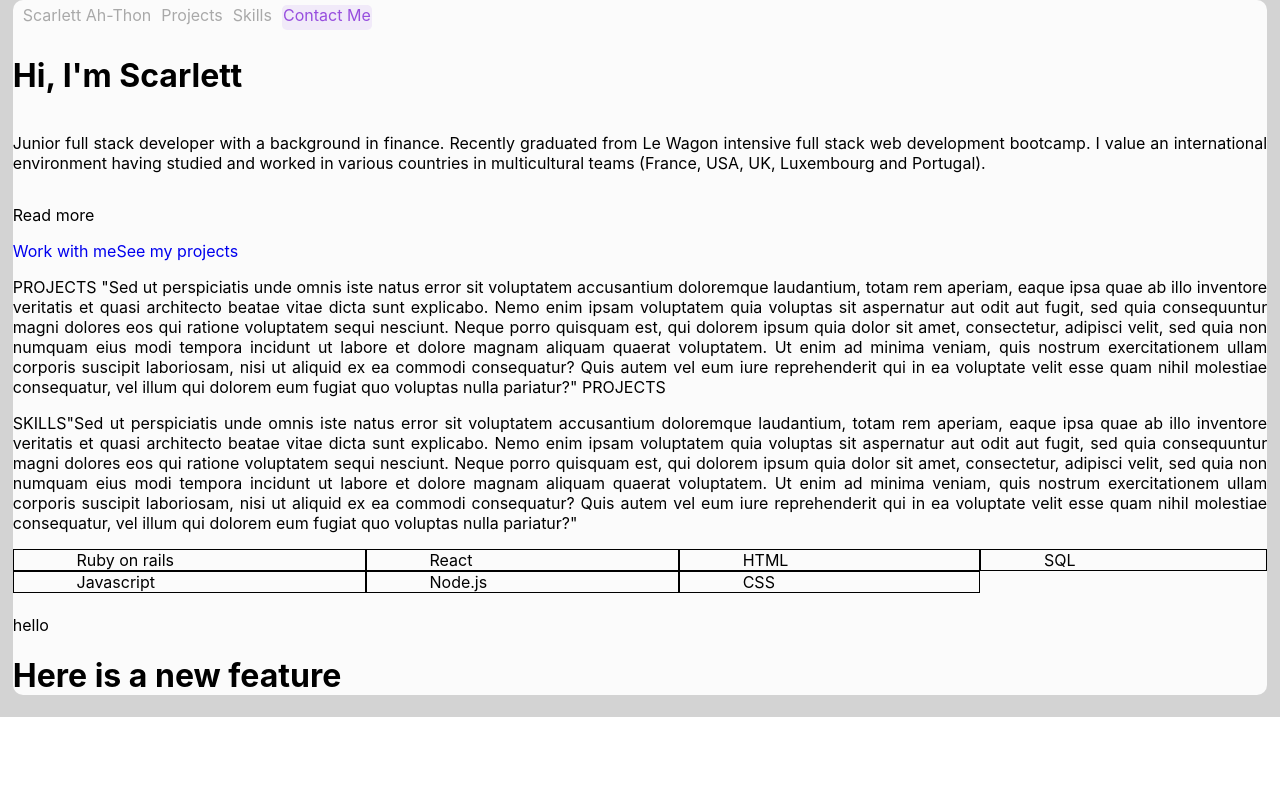
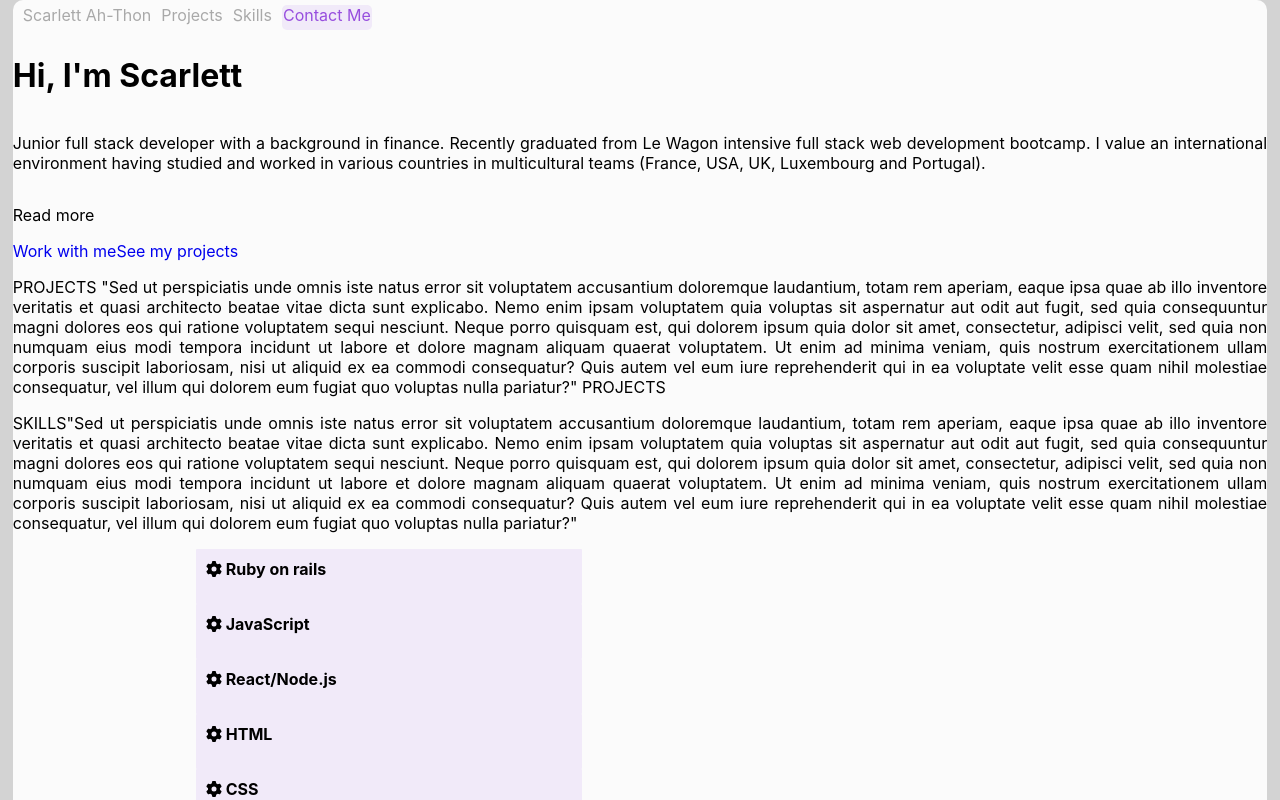
Before and after one commit to scarlettatn/React-Node.js-Web-App, a React app in the folder client/: page / in a window 1280 px wide. Shown: the top 800 px of the page. Built offline with nearby package versions, Linux system fonts and the light colour scheme; no server answers.

Commit message:
font awesome and css

```diff
--- a/client/src/components/skills.css
+++ b/client/src/components/skills.css
@@ -1,12 +1,20 @@
 .skill-container {
   display: flex;
-    flex-wrap: wrap;
-    flex-direction: column;
-    height: 50px;
+  flex-wrap: wrap;
+  flex-direction: column;
+  width: 60%;
+  column-gap: 10px;
+  justify-content: space-between;
+  align-items: center;
 }
 
 .skill {
+  background-color: rgba(151,78,222, 0.1);
+  color: whi;
+  border-radius: 1px;
+  height: 35px;
+  width: 50%;
+  font-weight: bold;
   text-align: left;
-  border: solid 1px;
-  padding-left: 5%;
+  padding: 10px 0px 10px 10px;
 }
--- a/client/src/components/skills.jsx
+++ b/client/src/components/skills.jsx
@@ -1,19 +1,24 @@
 import React from 'react';
 import './skills.css';
 import { skills } from "../data";
+
+import { FontAwesomeIcon } from '@fortawesome/react-fontawesome';
+import { faGear } from '@fortawesome/free-solid-svg-icons';
 
 function Skills() {
   return (
     <div>
       <p>SKILLS"Sed ut perspiciatis unde omnis iste natus error sit voluptatem accusantium doloremque laudantium, totam rem aperiam, eaque ipsa quae ab illo inventore veritatis et quasi architecto beatae vitae dicta sunt explicabo. Nemo enim ipsam voluptatem quia voluptas sit aspernatur aut odit aut fugit, sed quia consequuntur magni dolores eos qui ratione voluptatem sequi nesciunt. Neque porro quisquam est, qui dolorem ipsum quia dolor sit amet, consectetur, adipisci velit, sed quia non numquam eius modi tempora incidunt ut labore et dolore magnam aliquam quaerat voluptatem. Ut enim ad minima veniam, quis nostrum exercitationem ullam corporis suscipit laboriosam, nisi ut aliquid ex ea commodi consequatur? Quis autem vel eum iure reprehenderit qui in ea voluptate velit esse quam nihil molestiae consequatur, vel illum qui dolorem eum fugiat quo voluptas nulla pariatur?"
       </p>
-
-      <div className="skill-container">{skills.map((skill) => (
-        <div className="skill">{skill}</div>
-      ))}
+      <div>
+        <div className="skill-container">{skills.map((skill) => (
+          <div className="skill"><FontAwesomeIcon icon={faGear} /> {skill}</div>
+        ))}
+        </div>
       </div>
     </div>
     );
 }
 
+
 export default Skills;
--- a/client/src/data.js
+++ b/client/src/data.js
@@ -1,8 +1,7 @@
 export const skills = [
   "Ruby on rails",
-  "Javascript",
-  "React",
-  "Node.js",
+  "JavaScript",
+  "React/Node.js",
   "HTML",
   "CSS",
   "SQL",
--- a/package.json
+++ b/package.json
@@ -21,6 +21,9 @@
   },
   "homepage": "https://github.com/scarlettatn/React-Node.js-Web-App#readme",
   "dependencies": {
+    "@fortawesome/fontawesome-svg-core": "^6.3.0",
+    "@fortawesome/free-solid-svg-icons": "^6.3.0",
+    "@fortawesome/react-fontawesome": "^0.2.0",
     "body-parser": "^1.20.1",
     "concurrently": "^7.6.0",
     "cors": "^2.8.5",
```
